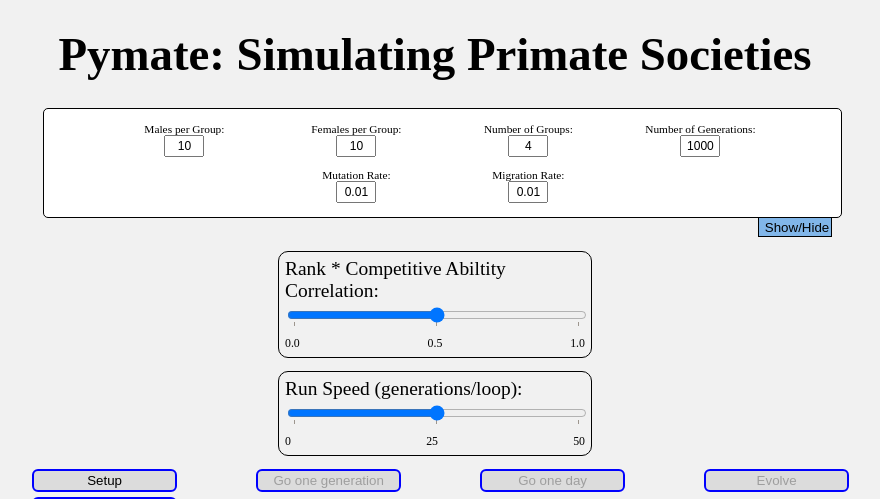
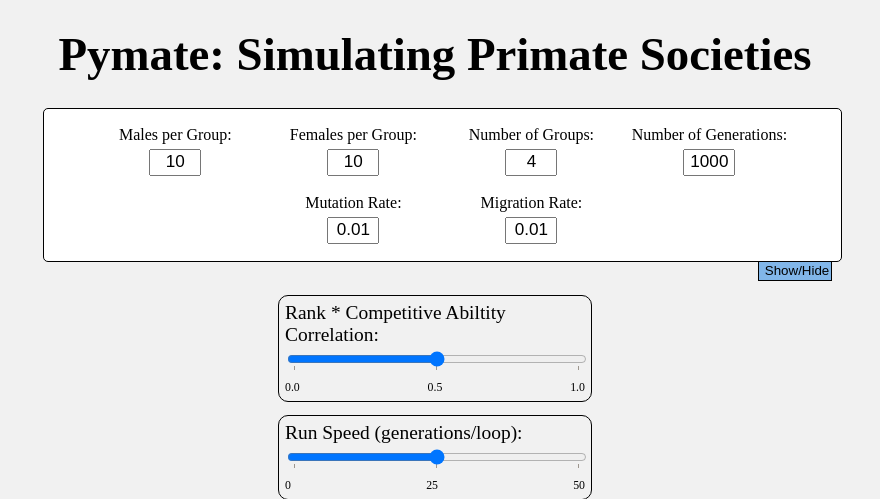
Before and after one commit to kevinrosenfield/FertilitySignalsABM, a Flask app: page / in a window 1280 px wide. Shown: the top 499 px of the page, without its empty margins (215-1095 px from the left). Run offline with Flask 2, Linux system fonts and the light colour scheme.

Commit message:
css font size

```diff
--- a/static/styles.css
+++ b/static/styles.css
@@ -13,13 +13,13 @@ body {
 }
 
 .variable {
-  display:flex;
+  display: flex;
   flex-direction: column;
-  margin: 6px;
-  width:15%;
+  margin: 9px;
+  width: 15%;
   align-items: center;
-  min-width:160px;
-  font-size: 71%;
+  min-width: 160px;
+  font-size: 100%;
 }
 
 .variable-input-container {
@@ -37,10 +37,11 @@ body {
 }
 
 .input-box {
-  font-size: 106%;
-  height: 18px;
-  width: 28px;
-  text-align: center;
+  font-size: calc(12px + 0.4vw);
+    height: calc(10px + 1vw);
+    width: calc(27px + 1vw);
+    text-align: center;
+    margin-top: 5px;
 }
 
 .form-container {
```
